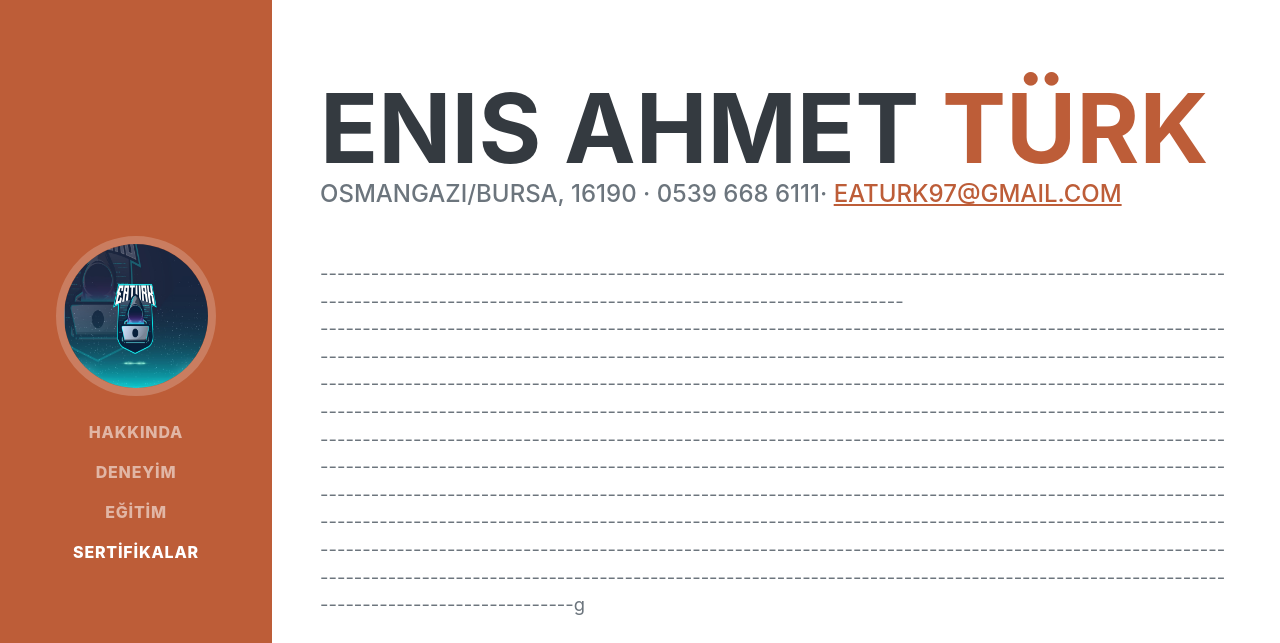
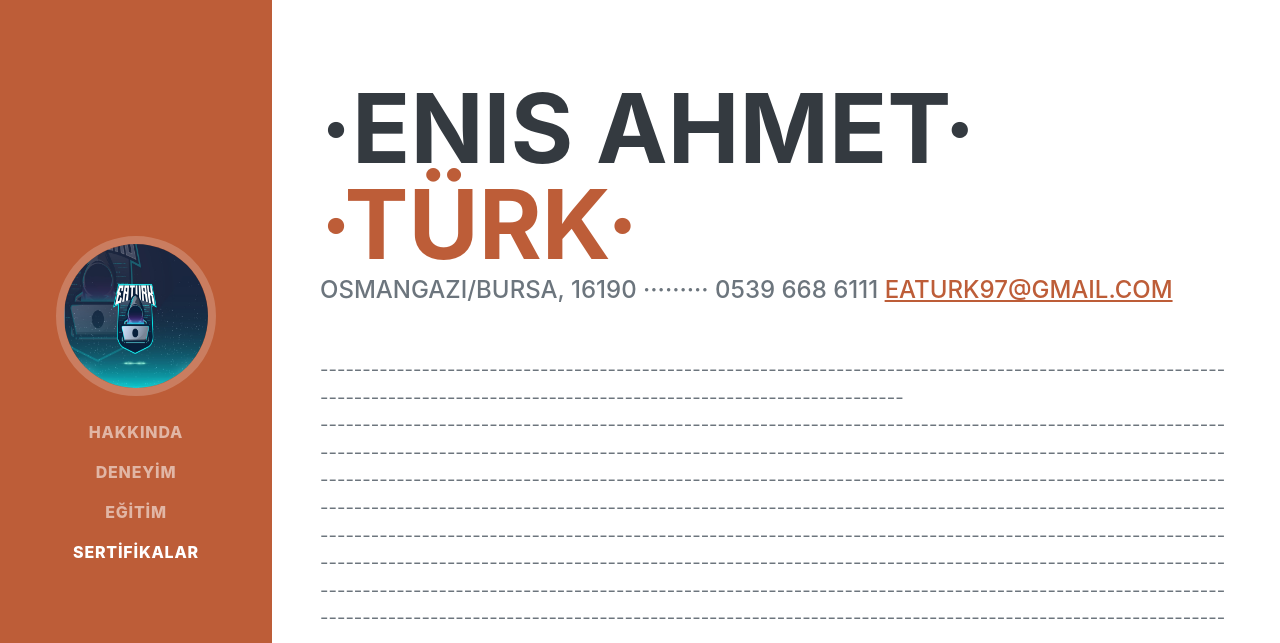
Before and after one commit to eaturks/ilkrepo, a plain HTML site: page index.html in a window 1280 px wide. Shown: the top 643 px of the page. Drawn offline with nearby package versions, Linux system fonts and the light colour scheme; a web font is replaced by a local one.

Commit message:
Değişiklikler Yapıldı.

```diff
--- a/index.html
+++ b/index.html
@@ -40,11 +40,11 @@
             <section class="resume-section" id="about">
                 <div class="resume-section-content">
                     <h1 class="mb-0">
-                       Enis Ahmet
-                        <span class="text-primary">TÜRK</span>
+                        ·Enis Ahmet·
+                        <span class="text-primary">·TÜRK·</span>
                     </h1>
                     <div class="subheading mb-5">
-                        Osmangazi/BURSA, 16190 · 0539 668 6111·
+                        Osmangazi/BURSA, 16190 ········· 0539 668 6111
                         <a href="mailto:name@email.com">eaturk97@gmail.com</a>
                     </div>
                     <p class="lead mb-5">--------------------------------------------------------------------------------------------------------------------------------------------------------------------------------<br>--------------------------------------------------------------------------------------------------------------------------------------------------------------------------------------------------------------------------------------------------------------------------------------------------------------------------------------------------------------------------------------------------------------------------------------------------------------------------------------------------------------------------------------------------------------------------------------------------------------------------------------------------------------------------------------------------------------------------------------------------------------------------------------------------------------------------------------------------------------------------------------------------------------------------------------------------------------------------------------------------------------------------------------------------------------------------------------------------------------------------------------------g
```
